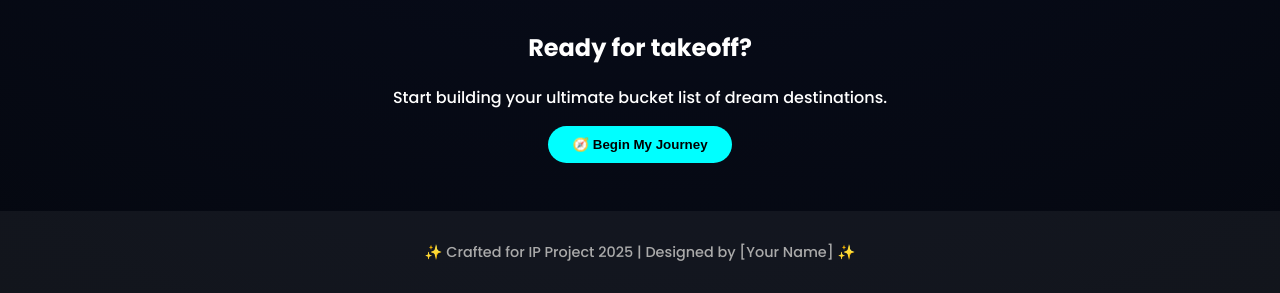
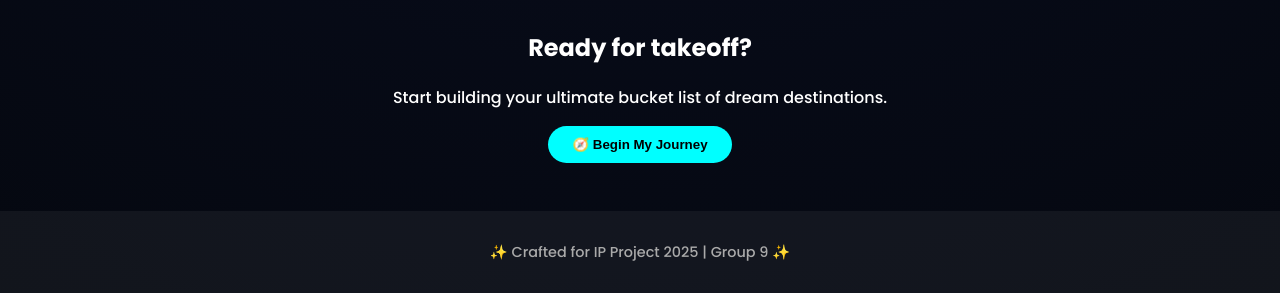
Before and after one commit to jain44/travel-bucket-list, a plain HTML site: page index.html in a window 1280 px wide. Shown: the part 853-1146 px from the top of the page. Drawn offline with nearby package versions, Linux system fonts and the light colour scheme.

Commit message:
Add files via upload

```diff
--- a/index.html
+++ b/index.html
@@ -189,7 +189,7 @@ footer{text-align:center;padding:1rem;font-size:.9rem;color:#aaa;background:rgba
 </section>
 
 <footer>
-  <p>✨ Crafted for IP Project 2025 | Designed by [Your Name] ✨</p>
+  <p>✨ Crafted for IP Project 2025 | Group 9 ✨</p>
 </footer>
 
 <script src="https://unpkg.com/leaflet@1.9.4/dist/leaflet.js"></script>
```
